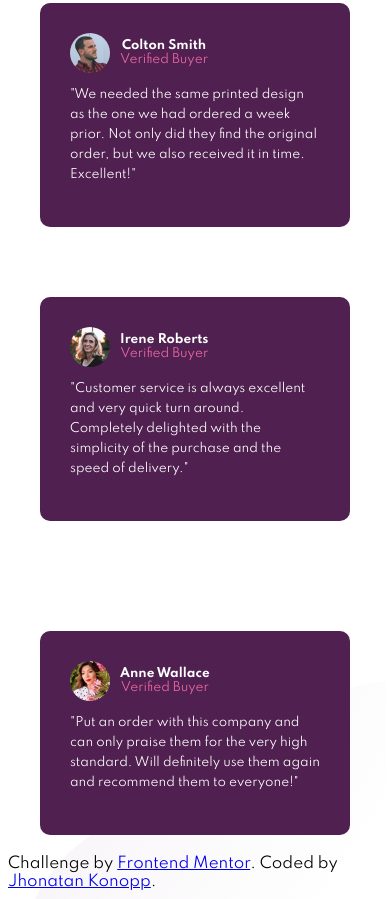
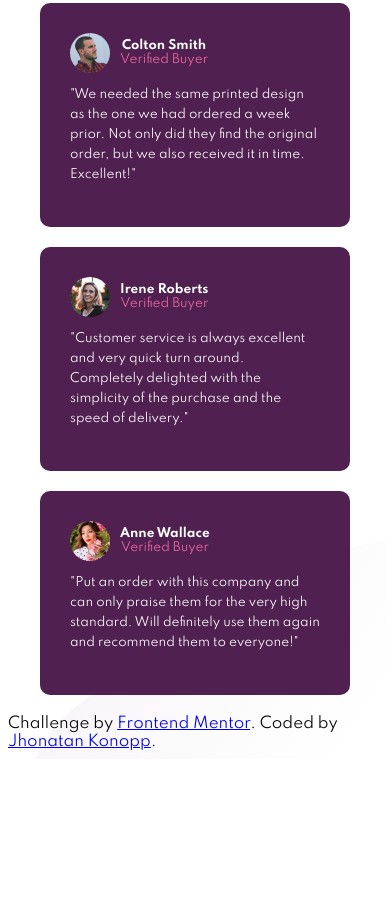
Before and after one commit to JhonnK08/social-proof-section, a plain HTML site: page index.html in a window 390 px wide. Shown: the part 866-1765 px from the top of the page. After the commit the page ends 1625 px from the top, so only its background shows below. Drawn offline with Linux system fonts and the light colour scheme.

Commit message:
section 2 responsive adjust

```diff
--- a/scripts/css/css.css
+++ b/scripts/css/css.css
@@ -6,35 +6,50 @@
         align-items: center;
         text-align: center;
     }
+
     .card-right {
         width: 100%;
     }
+
     .section2 {
         text-align: center;
         flex-direction: column;
         padding: initial !important;
     }
+
     .rated {
         flex-direction: column;
         text-align: center;
         margin: 10px !important;
         width: 100%;
     }
+
     .rated:nth-child(1) {
         align-self: center !important;
         margin-right: 0px !important;
         margin-left: 0px !important;
     }
+
     .rated:nth-child(2) {
         align-self: center !important;
         margin-right: 0px !important;
         margin-left: 0px !important;
     }
+
     .rated:nth-child(3) {
         align-self: center !important;
         margin-right: 0px !important;
         margin-left: 0px !important;
     }
+
+    .card:nth-child(2) {
+        margin-top: initial !important;
+    }
+
+    .card:nth-child(3) {
+        margin-top: initial !important;
+    }
+
     .review {
         text-align: left;
     }
@@ -175,10 +190,6 @@ h1 {
     padding: 30px;
 }
 
-.card:nth-child(1) {
-
-}
-
 .card:nth-child(2) {
     margin-top: 50px;
 }
```
